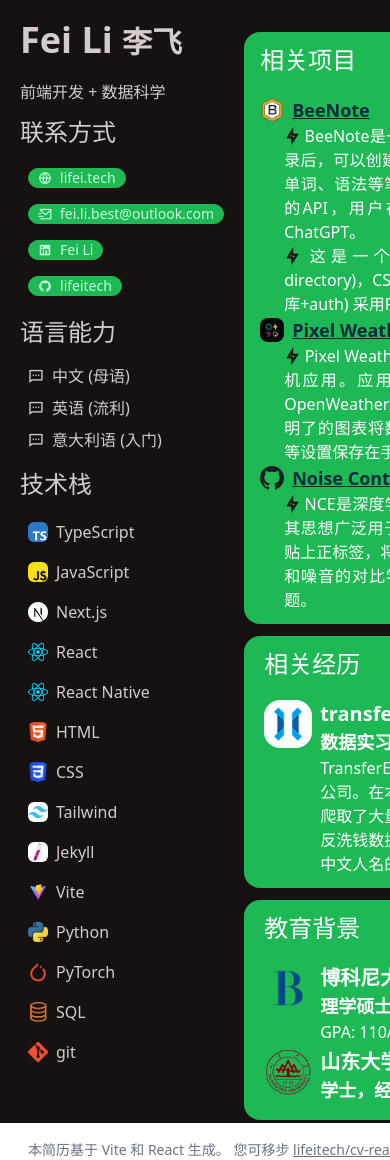
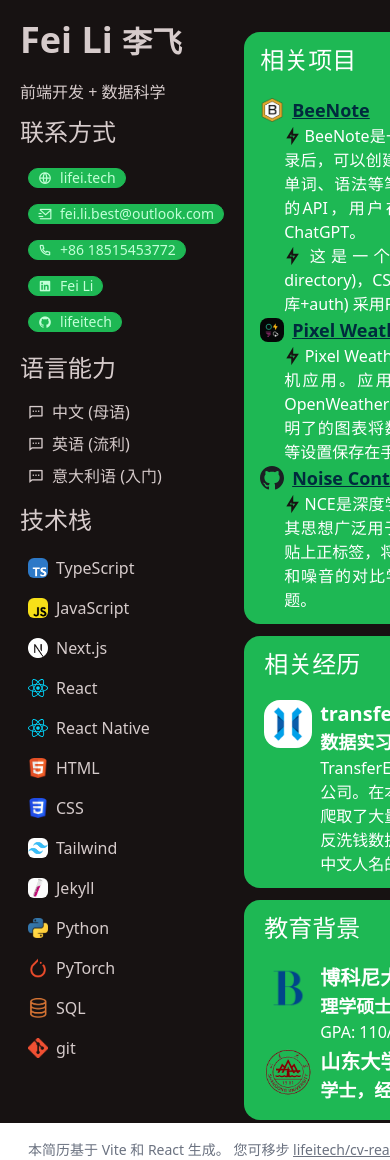
Before and after one commit to malipraveen/cv-react, a React (Vite) app: page / in a window 390 px wide. Shown: the top 1160 px of the page. Built offline with nearby package versions, Linux system fonts and the light colour scheme.

Commit message:
add phone number

```diff
--- a/src/sections/data.jsx
+++ b/src/sections/data.jsx
@@ -15,6 +15,11 @@ const infoEN = {
       icon: <i className="ri-mail-send-line"></i>,
       name: "fei.li.best@outlook.com",
       url: "mailto:fei.li.best@outlook.com",
+    },
+    {
+      icon: <i className="ri-phone-line"></i>,
+      name: "+86 18515453772",
+      url: "",
     },
     {
       icon: <i className="ri-linkedin-box-fill"></i>,
@@ -65,10 +70,10 @@ const infoEN = {
       icon: "jekyll.png",
       name: "Jekyll",
     },
-    {
-      icon: "vite.png",
-      name: "Vite",
-    },
+    // {
+    //   icon: "vite.png",
+    //   name: "Vite",
+    // },
     {
       icon: "python.png",
       name: "Python",
@@ -99,6 +104,11 @@ const infoCN = {
       icon: <i className="ri-mail-send-line"></i>,
       name: "fei.li.best@outlook.com",
       url: "mailto:fei.li.best@outlook.com",
+    },
+    {
+      icon: <i className="ri-phone-line"></i>,
+      name: "+86 18515453772",
+      url: "",
     },
     {
       icon: <i className="ri-linkedin-box-fill"></i>,
@@ -148,10 +158,6 @@ const infoCN = {
     {
       icon: "jekyll.png",
       name: "Jekyll",
-    },
-    {
-      icon: "vite.png",
-      name: "Vite",
     },
     {
       icon: "python.png",
```
